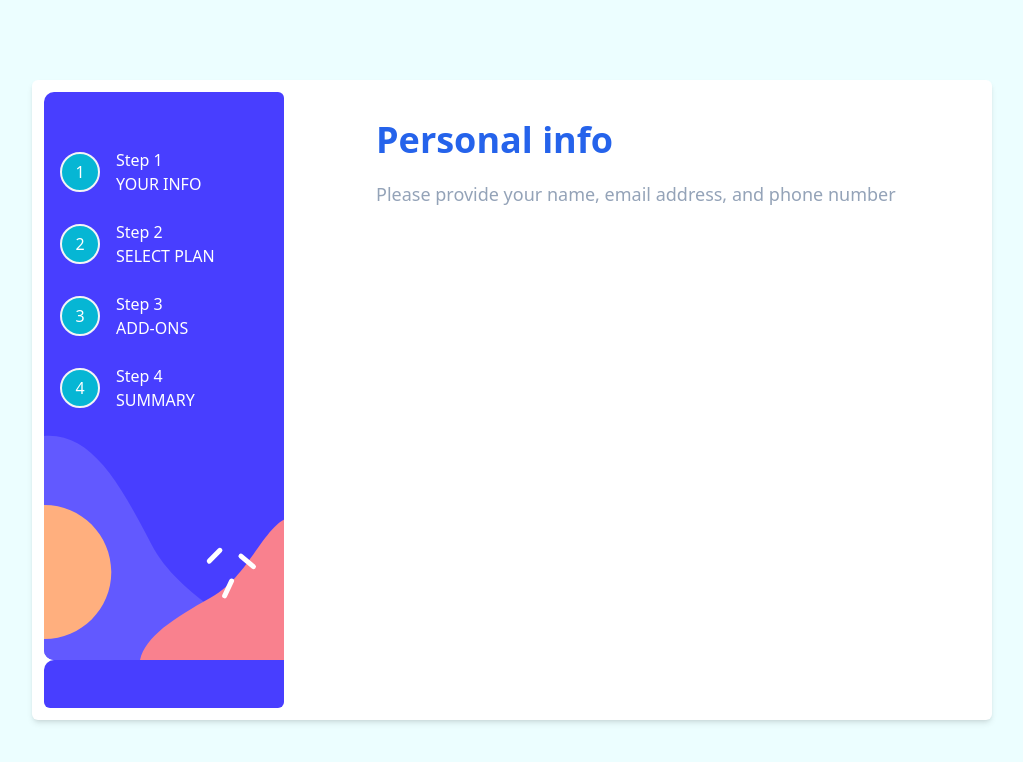
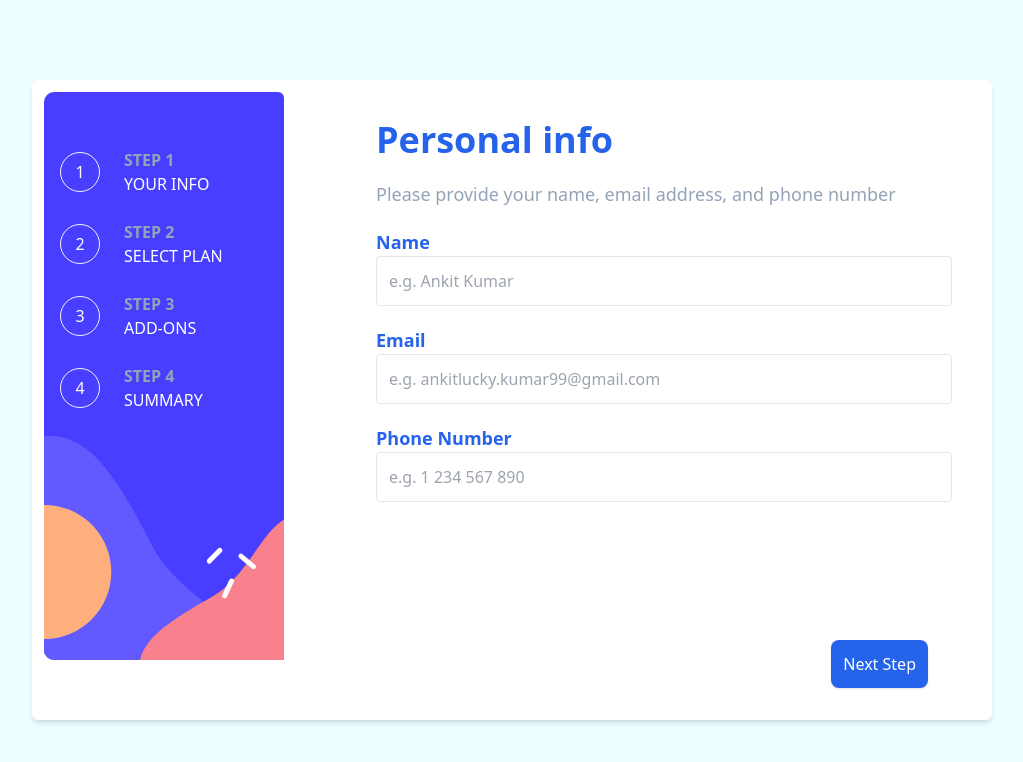
Before and after one commit to Ankit2kumar/Multi-step-form, a React (Vite) app: page / in a window 1280 px wide. Shown: the top 762 px of the page, without its empty margins (128-1151 px from the left). Built offline with nearby package versions, Linux system fonts and the light colour scheme.

Commit message:
First Step Done

```diff
--- a/src/components/OverView.tsx
+++ b/src/components/OverView.tsx
@@ -1,3 +1,5 @@
+/** @format */
+
 type overviewParams = {
 	num: number;
 	text: string;
@@ -5,12 +7,12 @@ type overviewParams = {
 
 export default function OverView(params: overviewParams) {
 	return (
-    <div className="flex flex-row items-center justify-center gap-4 text-white text-bold pb-6">
-      <p className="rounded-full bg-cyan-500 h-10 w-10 items-center justify-center flex border-gray-100 border-2">
+		<div className="flex flex-row items-center justify-center gap-6 text-white text-bold pb-6">
+			<p className="rounded-full  h-10 w-10 items-center justify-center flex border-gray-100 border">
 				{params.num}
 			</p>
 			<div className="flex-col">
-        <h2>Step {params.num}</h2>
+				<h2 className="text-slate-400 font-semibold">STEP {params.num}</h2>
 				<p>{params.text.toUpperCase()}</p>
 			</div>
 		</div>
--- a/src/components/StepOne.tsx
+++ b/src/components/StepOne.tsx
@@ -1,16 +1,18 @@
-import OverView from "./OverView";
+/** @format */
+
+import OverView from './OverView';
 
 export default function StepOne() {
 	const imgUrl = `bg-[url('../../multi-step-form-main/assets/images/bg-sidebar-desktop.svg')]`;
 	return (
 		<main className="bg-cyan-50 h-screen flex items-center justify-center">
-      <section className="container flex flex-row w-3/4 h-4/5 bg-white rounded-md shadow-md relative">
+			<section className="relative container flex flex-row w-3/4 h-4/5 bg-white rounded-md shadow-md">
 				<div
-          className={`absolute top-3 bottom-3 left-3 w-1/4 ${imgUrl} rounded-md flex flex-col items-start pl-4 pt-14`}
+					className={`absolute top-3 bottom-3 left-3 w-1/4 ${imgUrl} rounded-md flex flex-col items-start pl-4 pt-14 bg-no-repeat`}
 				>
 					<OverView num={1} text="Your Info" />
 					<OverView num={2} text="Select Plan" />
-          <OverView num={3} text="add-ons" />
+					<OverView num={3} text="Add-ons" />
 					<OverView num={4} text="Summary" />
 				</div>
 				<div className="w-3/5 absolute bottom-3 right-10 top-10 flex flex-col">
@@ -18,6 +20,57 @@ export default function StepOne() {
 					<p className="text-gray mt-5 text-slate-400 text-lg">
 						Please provide your name, email address, and phone number
 					</p>
+					<div className=" flex flex-col">
+						<label
+							htmlFor="name"
+							className="mt-5 font-bold text-blue-600 text-lg"
+						>
+							Name
+						</label>
+						<input
+							type="text"
+							id="name"
+							name="name"
+							required
+							placeholder="e.g. Ankit Kumar"
+							className="rounded border p-3"
+						/>
+						<label
+							htmlFor="Email"
+							className="mt-5 font-bold text-blue-600 text-lg"
+						>
+							Email
+						</label>
+						<input
+							type="email"
+							id="email"
+							name="email"
+							required
+							placeholder="e.g. ankitlucky.kumar99@gmail.com"
+							className="rounded border p-3"
+						/>
+						<label
+							htmlFor="PhoneNumber"
+							className="mt-5 font-bold text-blue-600 text-lg"
+						>
+							Phone Number
+						</label>
+						<input
+							type="number"
+							id="phoneNumber"
+							name="phoneNumber"
+							required
+							placeholder="e.g. 1 234 567 890"
+							className="rounded border p-3"
+						/>
+					</div>
+				</div>
+				<div className="absolute bottom-8 right-16">
+					<input
+						className="font-normal bg-blue-600 text-md text-white p-3 rounded-lg text-center shadow"
+						type="button"
+						value="Next Step"
+					/>
 				</div>
 			</section>
 		</main>
```
Lines whose indentation alone changed are shown as unchanged.
